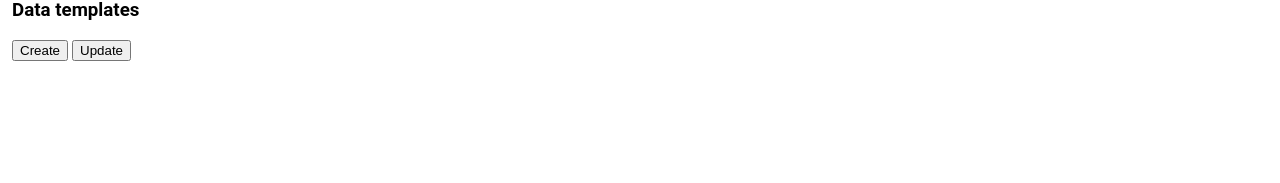
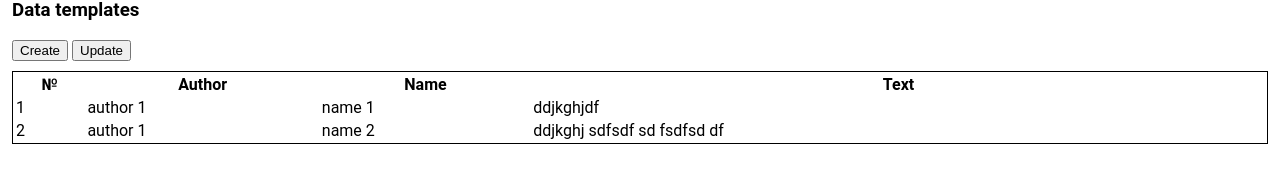
Before and after one commit to iv21dk/web-architecture, an Angular app in the folder frontend/: page / in a window 1280 px wide. Shown: the part 157-340 px from the top of the page. Built offline with nearby package versions, Linux system fonts and the light colour scheme; no server answers.

Commit message:
add data templates

```diff
--- a/frontend/src/app/app.module.ts
+++ b/frontend/src/app/app.module.ts
@@ -14,6 +14,7 @@ import { BackendsManagerComponent } from './component/backends-manager/backends-
 import { JavaServerComponent } from './component/java-server/java-server.component';
 import { BackendService } from './service/backend.service';
 import { DataTemplatesComponent } from './component/data-templates/data-templates.component';
+import {DataTemplateService} from "./service/data-template.service";
 
 
 @NgModule({
@@ -34,7 +35,7 @@ import { DataTemplatesComponent } from './component/data-templates/data-template
     //MatSortModule,
     //MatProgressSpinnerModule
   ],
-  providers: [BackendService],
+  providers: [BackendService, DataTemplateService],
   bootstrap: [AppComponent]
 })
 export class AppModule { }
--- a/frontend/src/app/component/data-templates/data-templates.component.html
+++ b/frontend/src/app/component/data-templates/data-templates.component.html
@@ -4,8 +4,23 @@
   <button class="command-panel-button" (click)="update()">Update</button>
 </div>
 <div>
-  <table>
-
+  <table class="data-source">
+    <thead>
+      <tr>
+        <th>№</th>
+        <th>Author</th>
+        <th>Name</th>
+        <th>Text</th>
+      </tr>
+    </thead>
+    <tbody>
+    <tr *ngFor="let item of getTemplates(); let i = index">
+      <td>{{i+1}}</td>
+      <td>{{item.author.name}}</td>
+      <td>{{item.name}}</td>
+      <td>{{item.text}}</td>
+    </tr>
+    </tbody>
 
   </table>
 
--- a/frontend/src/app/component/data-templates/data-templates.component.ts
+++ b/frontend/src/app/component/data-templates/data-templates.component.ts
@@ -1,4 +1,6 @@
 import { Component, OnInit } from '@angular/core';
+import {DataTemplateModel} from "../../model/data-template.model";
+import {DataTemplateService} from "../../service/data-template.service";
 
 @Component({
   selector: 'app-data-templates',
@@ -7,9 +9,13 @@ import { Component, OnInit } from '@angular/core';
 })
 export class DataTemplatesComponent implements OnInit {
 
-  constructor() { }
+  constructor(private templateService: DataTemplateService) { }
 
   ngOnInit(): void {
+  }
+
+  getTemplates(): DataTemplateModel[] {
+    return this.templateService.getTemplates();
   }
 
   create() {
--- a/frontend/src/app/model/data-template.model.ts
+++ b/frontend/src/app/model/data-template.model.ts
@@ -3,5 +3,6 @@ import {IdentifiableModel} from "./identifiable.model";
 
 export class DataTemplateModel extends IdentifiableModel {
   author: AuthorModel;
+  name: string;
   text: string;
 }
--- a/frontend/src/app/service/data-template.service.ts
+++ b/frontend/src/app/service/data-template.service.ts
@@ -1,9 +1,7 @@
 import {Injectable} from "@angular/core";
 import {HttpClient} from "@angular/common/http";
 import {DataTemplateModel} from "../model/data-template.model";
-import {BackendDto} from "../dto/backend.dto";
-import {map} from "rxjs/operators";
-import {BackendModel} from "../model/backend.model";
+import {AuthorModel} from "../model/author.model";
 
 @Injectable({
   providedIn: 'root'
@@ -11,6 +9,23 @@ import {BackendModel} from "../model/backend.model";
 export class DataTemplateService {
 
   constructor(private http: HttpClient) {
+    this.templates = [];
+    let a: AuthorModel;
+    a = new AuthorModel();
+    a.name = "author 1";
+    let t: DataTemplateModel;
+    t = new DataTemplateModel();
+    t.text = "ddjkghjdf";
+    t.name = "name 1";
+    t.author = a;
+
+    let t2: DataTemplateModel;
+    t2 = new DataTemplateModel();
+    t2.text = "ddjkghj sdfsdf sd fsdfsd df";
+    t2.name = "name 2";
+    t2.author = a;
+
+    this.templates.push(t, t2);
   }
 
   private templates: DataTemplateModel[];
--- a/frontend/src/styles.css
+++ b/frontend/src/styles.css
@@ -62,3 +62,12 @@ input.host{
 input.port{
   width: 3.8rem;
 }
+
+table.data-source {
+  border: solid black 0.07rem;
+  width: 100%;
+}
+
+thead {
+  border: solid black 0.07rem;
+}
```
